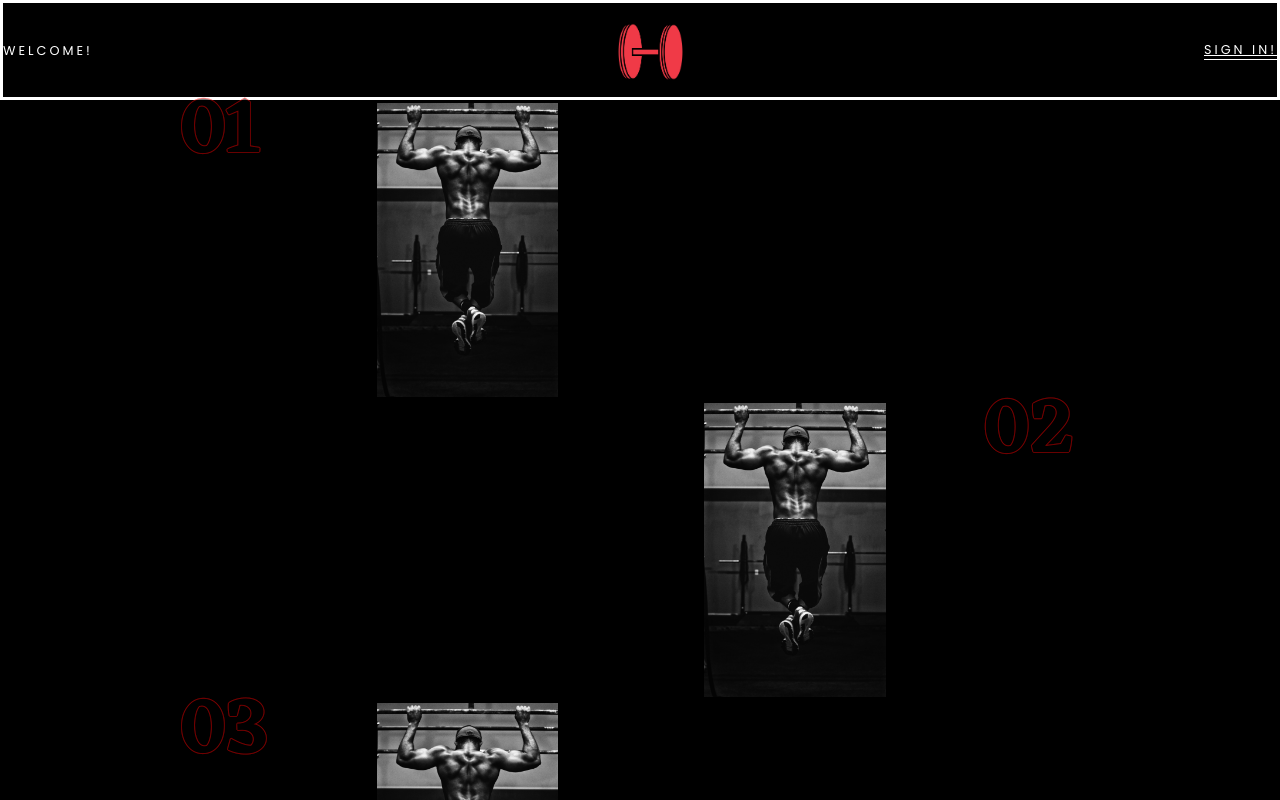
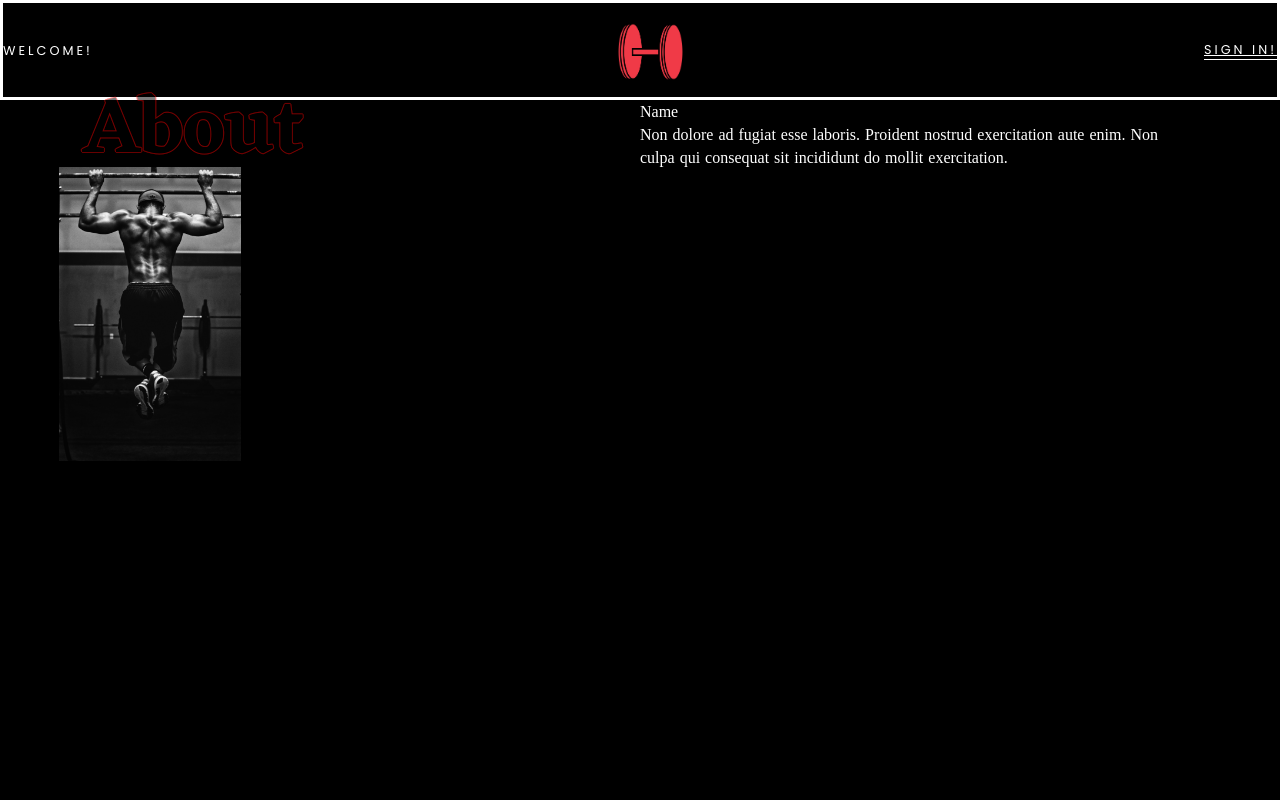
Before and after one commit to ChrisCodeCole/temp-dotnet-cra, a React (Create React App) app: page / in a window 1280 px wide. Shown: the top 800 px of the page. Built offline with nearby package versions, Linux system fonts and the light colour scheme; a web font is replaced by a local one.

Commit message:
add grid to description tags, styling and placement currently not right

```diff
--- a/src/containers/About1/About1.js
+++ b/src/containers/About1/About1.js
@@ -18,8 +18,20 @@ const About1 = () => {
 					<Image style={{ gridArea: 'image' }} />
 				</div>
 				<div className='textInfo' style={{ gridArea: 'textInfo' }}>
-					<Description style={{ gridArea: 'name' }} />
-					<Description style={{ gridArea: 'text' }} />
+					<Description
+						text='Name'
+						style={{
+							gridArea: 'name',
+							color: 'white',
+						}}
+					/>
+					<Description
+						text='Non dolore ad fugiat esse laboris. Proident nostrud exercitation aute enim. Non culpa qui consequat sit incididunt do mollit exercitation.'
+						style={{
+							gridArea: 'text',
+							color: 'white',
+						}}
+					/>
 				</div>
 			</div>
 			{/* <div className={classses.about1Content}>
--- a/src/containers/About1/About1.module.css
+++ b/src/containers/About1/About1.module.css
@@ -17,7 +17,7 @@
 	grid-template-rows: auto;
 	grid-template-areas:
 		'. header header .'
-		'. image image .';
+		'. . image image';
 }
 
 .textInfo {
@@ -27,5 +27,6 @@
 	grid-template-areas:
 		'. . . .'
 		'name . . .'
-		'text text text text';
+		'text text text text'
+		'. . . .';
 }
--- a/src/routes/routes.js
+++ b/src/routes/routes.js
@@ -30,8 +30,8 @@ const routes = () => (
 		{/* <Route exact path='/profile' component={Profile} /> */}
 		{/* <Route path='/helen' component={Helen} /> */}
 		{/* <Route exact path='/' component={Landing} /> */}
-		{/* <Route exact path='/about' component={About1} /> */}
-		<Route exact path='/' component={About2} />
+		<Route exact path='/' component={About1} />
+		{/* <Route exact path='/about' component={About2} /> */}
 
 		{/* Since we do not have a 404 page right now - this solution works */}
 		{/* <Redirect to='/' /> */}
```
